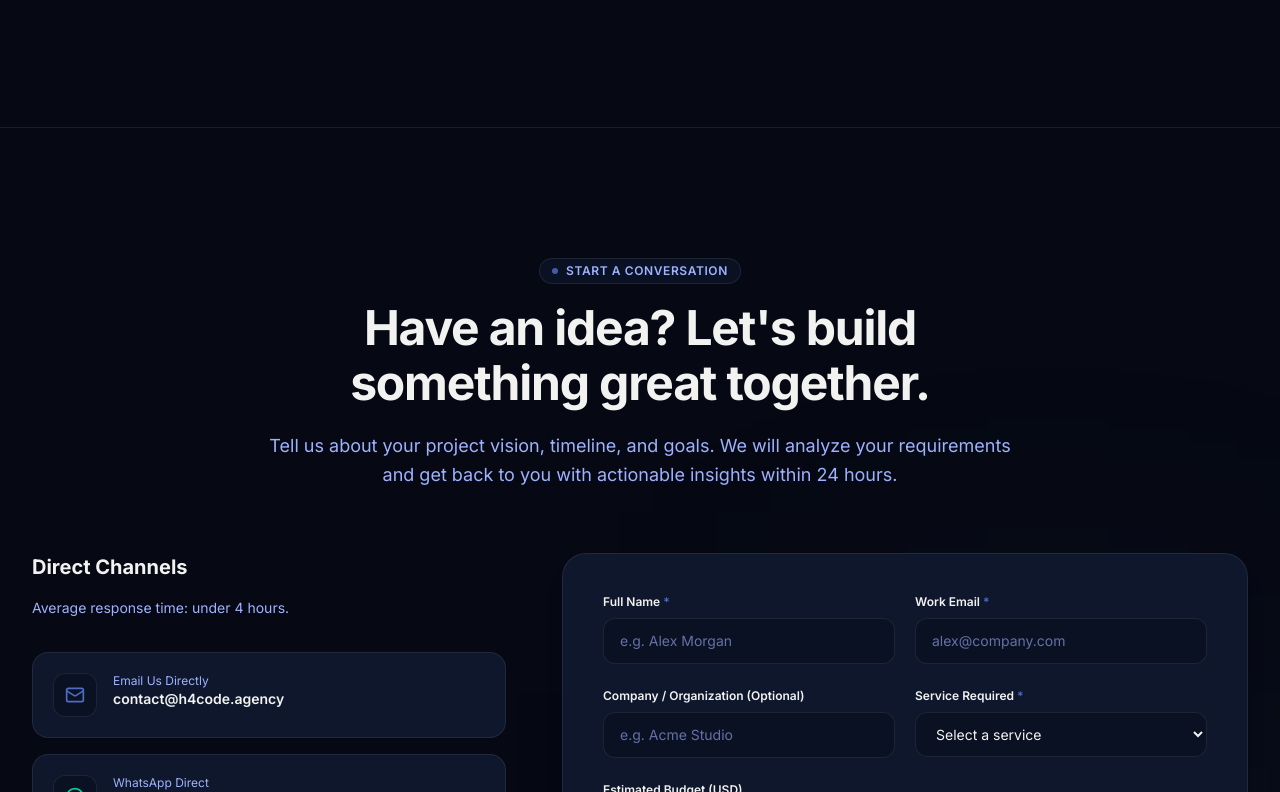
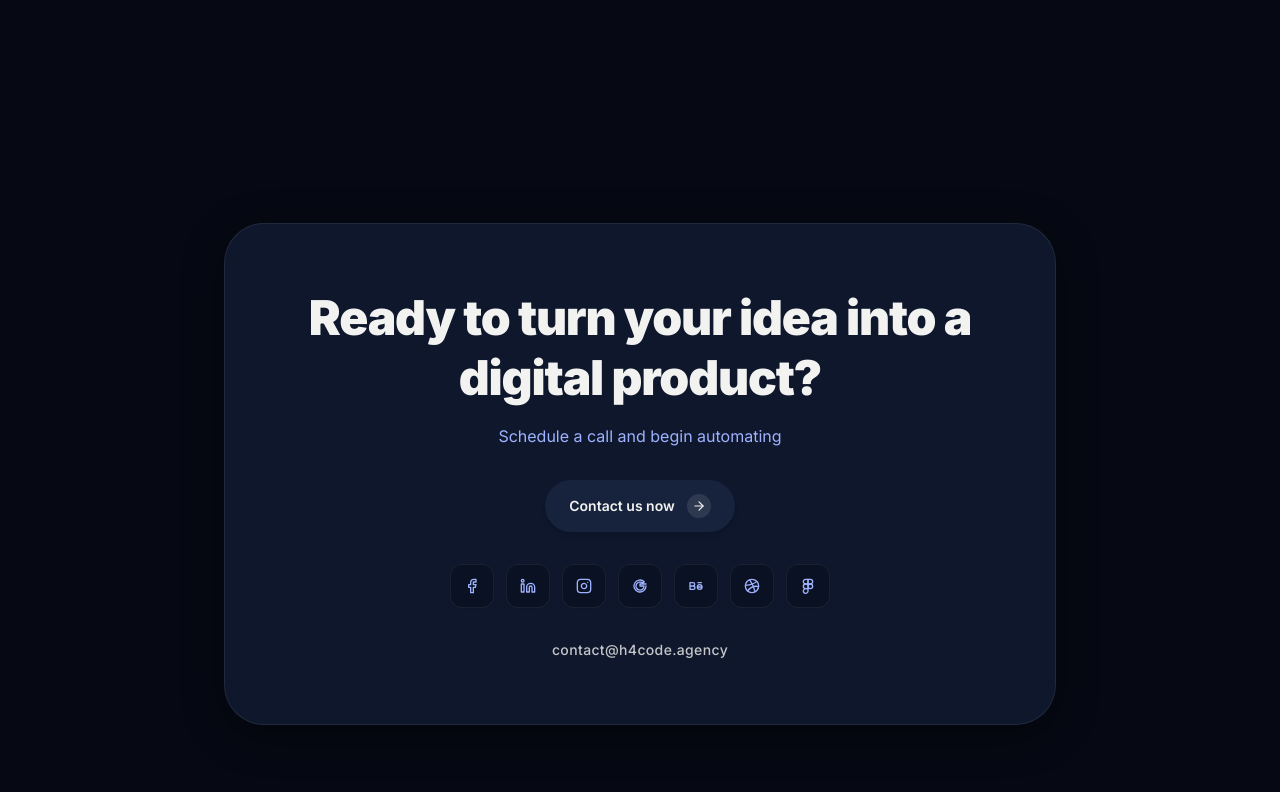
Before and after one commit to Noufel-sf/H4codeAgency, a Next.js app: page /en in a window 1280 px wide. Shown: the part 9288-10080 px from the top of the page. Built offline with nearby package versions, Linux system fonts and the light colour scheme.

Commit message:
feat(ui): add modern card CTA section with social icons and contact button

```diff
--- a/messages/ar.json
+++ b/messages/ar.json
@@ -209,6 +209,12 @@
       }
     }
   },
+  "cta": {
+    "headline": "جاهز لتحويل فكرتك إلى منتج رقمي متميز؟",
+    "subtitle": "احجز مكالمة استشارية وابدأ في أتمتة وتطوير أعمالك",
+    "button": "تواصل معنا الآن",
+    "email": "contact@h4code.agency"
+  },
   "contact": {
     "badge": "ابدأ محادثتك معنا",
     "headline": "لديك فكرة طموحة؟ لنحولها معاً إلى واقع رقمي مبهر.",
--- a/messages/en.json
+++ b/messages/en.json
@@ -209,6 +209,12 @@
       }
     }
   },
+  "cta": {
+    "headline": "Ready to turn your idea into a digital product?",
+    "subtitle": "Schedule a call and begin automating",
+    "button": "Contact us now",
+    "email": "contact@h4code.agency"
+  },
   "contact": {
     "badge": "START A CONVERSATION",
     "headline": "Have an idea? Let's build something great together.",
--- a/messages/fr.json
+++ b/messages/fr.json
@@ -209,6 +209,12 @@
       }
     }
   },
+  "cta": {
+    "headline": "Prêt à transformer votre idée en produit digital ?",
+    "subtitle": "Planifiez un échange et commencez à automatiser vos processus",
+    "button": "Contactez-nous maintenant",
+    "email": "contact@h4code.agency"
+  },
   "contact": {
     "badge": "ENGAGEONS LA CONVERSATION",
     "headline": "Vous avez un projet en tête ? Créons quelque chose d'exceptionnel ensemble.",
--- a/src/app/[locale]/page.tsx
+++ b/src/app/[locale]/page.tsx
@@ -9,6 +9,7 @@ import { Process } from '@/components/sections/Process';
 import { Technologies } from '@/components/sections/Technologies';
 import { Testimonials } from '@/components/sections/Testimonials';
 import { FAQ } from '@/components/sections/FAQ';
+import { CTA } from '@/components/sections/CTA';
 import { Contact } from '@/components/sections/Contact';
 
 interface PageProps {
@@ -20,7 +21,7 @@ export default async function HomePage({ params }: PageProps) {
   setRequestLocale(locale);
 
   return (
-    <div className="relative min-h-screen bg-white text-slate-900 dark:bg-[#090B10] dark:text-[#F5F7FC] flex flex-col transition-colors duration-200">
+    <div className="relative min-h-screen bg-background text-foreground flex flex-col transition-colors duration-200">
       <Navbar />
       <main className="flex-1">
         <Hero />
@@ -31,6 +32,7 @@ export default async function HomePage({ params }: PageProps) {
         <Technologies />
         <Testimonials />
         <FAQ />
+        <CTA />
         <Contact />
       </main>
       <Footer />
--- a/src/app/compiled.css
+++ b/src/app/compiled.css
@@ -399,6 +399,9 @@
   .mt-2 {
     margin-top: calc(var(--spacing) * 2);
   }
+  .mt-3 {
+    margin-top: calc(var(--spacing) * 3);
+  }
   .mt-4 {
     margin-top: calc(var(--spacing) * 4);
   }
@@ -837,6 +840,9 @@
   .rounded-\[1\.75rem\] {
     border-radius: 1.75rem;
   }
+  .rounded-\[2\.5rem\] {
+    border-radius: 2.5rem;
+  }
   .rounded-full {
     border-radius: calc(infinity * 1px);
   }
@@ -1070,6 +1076,12 @@
   }
   .bg-white {
     background-color: var(--color-white);
+  }
+  .bg-white\/15 {
+    background-color: color-mix(in srgb, #fff 15%, transparent);
+    @supports (color: color-mix(in lab, red, red)) {
+      background-color: color-mix(in oklab, var(--color-white) 15%, transparent);
+    }
   }
   .bg-white\/20 {
     background-color: color-mix(in srgb, #fff 20%, transparent);
@@ -1227,6 +1239,9 @@
   .p-7 {
     padding: calc(var(--spacing) * 7);
   }
+  .p-8 {
+    padding: calc(var(--spacing) * 8);
+  }
   .px-1 {
     padding-inline: var(--spacing);
   }
@@ -1280,6 +1295,9 @@
   }
   .py-12 {
     padding-block: calc(var(--spacing) * 12);
+  }
+  .py-16 {
+    padding-block: calc(var(--spacing) * 16);
   }
   .py-24 {
     padding-block: calc(var(--spacing) * 24);
@@ -1507,6 +1525,12 @@
   .text-foreground {
     color: var(--color-foreground);
   }
+  .text-foreground\/80 {
+    color: var(--color-foreground);
+    @supports (color: color-mix(in lab, red, red)) {
+      color: color-mix(in oklab, var(--color-foreground) 80%, transparent);
+    }
+  }
   .text-foreground\/85 {
     color: var(--color-foreground);
     @supports (color: color-mix(in lab, red, red)) {
@@ -1566,9 +1590,6 @@
   }
   .text-slate-800 {
     color: var(--color-slate-800);
-  }
-  .text-slate-900 {
-    color: var(--color-slate-900);
   }
   .text-stone-400 {
     color: var(--color-stone-400);
@@ -1619,6 +1640,10 @@
   }
   .shadow-\[0_4px_24px_rgba\(0\,0\,0\,0\.03\)\] {
     --tw-shadow: 0 4px 24px var(--tw-shadow-color, rgba(0,0,0,0.03));
+    box-shadow: var(--tw-inset-shadow), var(--tw-inset-ring-shadow), var(--tw-ring-offset-shadow), var(--tw-ring-shadow), var(--tw-shadow);
+  }
+  .shadow-\[0_4px_30px_rgba\(0\,0\,0\,0\.03\)\] {
+    --tw-shadow: 0 4px 30px var(--tw-shadow-color, rgba(0,0,0,0.03));
     box-shadow: var(--tw-inset-shadow), var(--tw-inset-ring-shadow), var(--tw-ring-offset-shadow), var(--tw-ring-shadow), var(--tw-shadow);
   }
   .shadow-\[0_20px_50px_rgba\(64\,88\,168\,0\.25\)\] {
@@ -1895,6 +1920,14 @@
         border-color: color-mix(in oklab, var(--color-primary) 40%, transparent);
       }
     }
+    .hover\:border-primary\/50:hover {
+      border-color: var(--color-primary);
+    }
+    @supports (color: color-mix(in lab, red, red)) {
+      .hover\:border-primary\/50:hover {
+        border-color: color-mix(in oklab, var(--color-primary) 50%, transparent);
+      }
+    }
     .hover\:bg-\[\#4776F5\]:hover {
       background-color: #4776F5;
     }
@@ -1921,6 +1954,9 @@
     }
     .hover\:text-foreground:hover {
       color: var(--color-foreground);
+    }
+    .hover\:text-primary:hover {
+      color: var(--color-primary);
     }
     .hover\:text-slate-900:hover {
       color: var(--color-slate-900);
@@ -2008,6 +2044,9 @@
     .sm\:mt-2 {
       margin-top: calc(var(--spacing) * 2);
     }
+    .sm\:mt-4 {
+      margin-top: calc(var(--spacing) * 4);
+    }
     .sm\:mt-5 {
       margin-top: calc(var(--spacing) * 5);
     }
@@ -2020,6 +2059,9 @@
     .sm\:block {
       display: block;
     }
+    .sm\:h-11 {
+      height: calc(var(--spacing) * 11);
+    }
     .sm\:h-48 {
       height: calc(var(--spacing) * 48);
     }
@@ -2035,6 +2077,9 @@
     .sm\:min-h-\[300px\] {
       min-height: 300px;
     }
+    .sm\:w-11 {
+      width: calc(var(--spacing) * 11);
+    }
     .sm\:w-48 {
       width: calc(var(--spacing) * 48);
     }
@@ -2055,6 +2100,9 @@
     }
     .sm\:justify-center {
       justify-content: center;
+    }
+    .sm\:gap-3 {
+      gap: calc(var(--spacing) * 3);
     }
     .sm\:gap-4 {
       gap: calc(var(--spacing) * 4);
@@ -2082,11 +2130,17 @@
     .sm\:p-10 {
       padding: calc(var(--spacing) * 10);
     }
+    .sm\:p-14 {
+      padding: calc(var(--spacing) * 14);
+    }
     .sm\:px-6 {
       padding-inline: calc(var(--spacing) * 6);
     }
     .sm\:py-2\.5 {
       padding-block: calc(var(--spacing) * 2.5);
+    }
+    .sm\:py-24 {
+      padding-block: calc(var(--spacing) * 24);
     }
     .sm\:py-32 {
       padding-block: calc(var(--spacing) * 32);
@@ -2150,6 +2204,9 @@
     }
     .md\:grid-cols-3 {
       grid-template-columns: repeat(3, minmax(0, 1fr));
+    }
+    .md\:p-16 {
+      padding: calc(var(--spacing) * 16);
     }
     .md\:text-5xl {
       font-size: var(--text-5xl);
@@ -2263,14 +2320,17 @@
       border-color: color-mix(in oklab, var(--color-white) 10%, transparent);
     }
   }
-  .dark\:bg-\[\#090B10\]:where(.dark, .dark *) {
-    background-color: #090B10;
-  }
   .dark\:bg-\[\#315BDB\]\/20:where(.dark, .dark *) {
     background-color: color-mix(in oklab, #315BDB 20%, transparent);
   }
   .dark\:bg-\[\#10141C\]:where(.dark, .dark *) {
     background-color: #10141C;
+  }
+  .dark\:bg-white\/10:where(.dark, .dark *) {
+    background-color: color-mix(in srgb, #fff 10%, transparent);
+    @supports (color: color-mix(in lab, red, red)) {
+      background-color: color-mix(in oklab, var(--color-white) 10%, transparent);
+    }
   }
   .dark\:bg-white\/20:where(.dark, .dark *) {
     background-color: color-mix(in srgb, #fff 20%, transparent);
@@ -2358,6 +2418,10 @@
   }
   .dark\:shadow-\[0_8px_30px_rgba\(0\,0\,0\,0\.3\)\]:where(.dark, .dark *) {
     --tw-shadow: 0 8px 30px var(--tw-shadow-color, rgba(0,0,0,0.3));
+    box-shadow: var(--tw-inset-shadow), var(--tw-inset-ring-shadow), var(--tw-ring-offset-shadow), var(--tw-ring-shadow), var(--tw-shadow);
+  }
+  .dark\:shadow-\[0_10px_40px_rgba\(0\,0\,0\,0\.4\)\]:where(.dark, .dark *) {
+    --tw-shadow: 0 10px 40px var(--tw-shadow-color, rgba(0,0,0,0.4));
     box-shadow: var(--tw-inset-shadow), var(--tw-inset-ring-shadow), var(--tw-ring-offset-shadow), var(--tw-ring-shadow), var(--tw-shadow);
   }
   @media (hover: hover) {
--- /dev/null
+++ b/src/components/sections/CTA.tsx
@@ -0,0 +1,205 @@
+'use client';
+
+import React from 'react';
+import { useTranslations } from 'next-intl';
+import { Container } from '../ui/Container';
+import { AnimatedSection } from '../ui/AnimatedSection';
+import { ArrowRight, ArrowLeft } from 'lucide-react';
+import { useLocale } from 'next-intl';
+
+export function CTA() {
+  const t = useTranslations('cta');
+  const locale = useLocale();
+  const isRtl = locale === 'ar';
+  const ArrowIcon = isRtl ? ArrowLeft : ArrowRight;
+
+  const socialLinks = [
+    {
+      name: 'Facebook',
+      href: 'https://facebook.com',
+      icon: (
+        <svg
+          className="w-4 h-4"
+          viewBox="0 0 24 24"
+          fill="none"
+          stroke="currentColor"
+          strokeWidth="2"
+          strokeLinecap="round"
+          strokeLinejoin="round"
+        >
+          <path d="M18 2h-3a5 5 0 0 0-5 5v3H7v4h3v8h4v-8h3l1-4h-4V7a1 1 0 0 1 1-1h3z" />
+        </svg>
+      )
+    },
+    {
+      name: 'LinkedIn',
+      href: 'https://linkedin.com',
+      icon: (
+        <svg
+          className="w-4 h-4"
+          viewBox="0 0 24 24"
+          fill="none"
+          stroke="currentColor"
+          strokeWidth="2"
+          strokeLinecap="round"
+          strokeLinejoin="round"
+        >
+          <rect width="4" height="12" x="2" y="9" />
+          <circle cx="4" cy="4" r="2" />
+          <path d="M16 8a6 6 0 0 1 6 6v7h-4v-7a2 2 0 0 0-2-2 2 2 0 0 0-2 2v7h-4v-7a6 6 0 0 1 6-6z" />
+        </svg>
+      )
+    },
+    {
+      name: 'Instagram',
+      href: 'https://instagram.com',
+      icon: (
+        <svg
+          className="w-4 h-4"
+          viewBox="0 0 24 24"
+          fill="none"
+          stroke="currentColor"
+          strokeWidth="2"
+          strokeLinecap="round"
+          strokeLinejoin="round"
+        >
+          <rect width="20" height="20" x="2" y="2" rx="5" ry="5" />
+          <path d="M16 11.37A4 4 0 1 1 12.63 8 4 4 0 0 1 16 11.37z" />
+          <line x1="17.5" x2="17.51" y1="6.5" y2="6.5" />
+        </svg>
+      )
+    },
+    {
+      name: 'Google',
+      href: 'mailto:contact@h4code.agency',
+      icon: (
+        <svg
+          className="w-4 h-4"
+          viewBox="0 0 24 24"
+          fill="none"
+          stroke="currentColor"
+          strokeWidth="2"
+          strokeLinecap="round"
+          strokeLinejoin="round"
+        >
+          <path d="M21 12a9 9 0 1 1-2.64-6.36L16.2 7.8A6 6 0 1 0 18 12h-6v-3h9" />
+        </svg>
+      )
+    },
+    {
+      name: 'Behance',
+      href: 'https://behance.net',
+      icon: (
+        <svg
+          className="w-4 h-4"
+          viewBox="0 0 24 24"
+          fill="none"
+          stroke="currentColor"
+          strokeWidth="2"
+          strokeLinecap="round"
+          strokeLinejoin="round"
+        >
+          <path d="M3 7h4.5a2.5 2.5 0 0 1 0 5H3V7zm0 5h5a2.5 2.5 0 0 1 0 5H3v-5z" />
+          <path d="M14 13.5a3.5 3.5 0 1 0 3.5-3.5 3.5 3.5 0 0 0-3.5 3.5zm0 0h7" />
+          <path d="M15 7h5" />
+        </svg>
+      )
+    },
+    {
+      name: 'Dribbble',
+      href: 'https://dribbble.com',
+      icon: (
+        <svg
+          className="w-4 h-4"
+          viewBox="0 0 24 24"
+          fill="none"
+          stroke="currentColor"
+          strokeWidth="2"
+          strokeLinecap="round"
+          strokeLinejoin="round"
+        >
+          <circle cx="12" cy="12" r="10" />
+          <path d="M19.13 5.09C15.22 9.14 10 10.44 2.25 10.94" />
+          <path d="M21.75 12.84c-6.62-1.41-12.14 1-16.38 6.32" />
+          <path d="M8.56 2.75c4.37 6 6 9.42 8 17.72" />
+        </svg>
+      )
+    },
+    {
+      name: 'Figma',
+      href: 'https://figma.com',
+      icon: (
+        <svg
+          className="w-4 h-4"
+          viewBox="0 0 24 24"
+          fill="none"
+          stroke="currentColor"
+          strokeWidth="2"
+          strokeLinecap="round"
+          strokeLinejoin="round"
+        >
+          <path d="M5 5.5A3.5 3.5 0 0 1 8.5 2H12v7H8.5A3.5 3.5 0 0 1 5 5.5z" />
+          <path d="M12 2h3.5a3.5 3.5 0 1 1 0 7H12V2z" />
+          <path d="M12 12.5a3.5 3.5 0 1 1 7 0 3.5 3.5 0 1 1-7 0z" />
+          <path d="M5 19.5A3.5 3.5 0 0 1 8.5 16H12v3.5a3.5 3.5 0 1 1-7 0z" />
+          <path d="M5 12.5A3.5 3.5 0 0 1 8.5 9H12v7H8.5A3.5 3.5 0 0 1 5 12.5z" />
+        </svg>
+      )
+    }
+  ];
+
+  return (
+    <section className="relative py-16 sm:py-24 bg-background transition-colors duration-200 overflow-hidden">
+      <Container size="narrow">
+        <AnimatedSection direction="up">
+          <div className="relative rounded-[2.5rem] bg-card border border-border p-8 sm:p-14 md:p-16 text-center flex flex-col items-center justify-center shadow-[0_4px_30px_rgba(0,0,0,0.03)] dark:shadow-[0_10px_40px_rgba(0,0,0,0.4)]">
+            {/* Main Headline */}
+            <h2 className="text-3xl sm:text-4xl md:text-5xl font-black text-foreground tracking-tight max-w-2xl leading-tight">
+              {t('headline')}
+            </h2>
+
+            {/* Subtitle */}
+            <p className="text-sm sm:text-base text-muted-foreground mt-3 sm:mt-4 font-normal max-w-md">
+              {t('subtitle')}
+            </p>
+
+            {/* Action Button */}
+            <a
+              href="#contact"
+              className="mt-8 inline-flex items-center gap-3 px-6 py-3.5 rounded-full bg-secondary hover:bg-secondary-hover text-secondary-foreground text-sm font-semibold transition-all duration-300 shadow-md hover:shadow-xl hover:-translate-y-0.5 group cursor-pointer"
+            >
+              <span>{t('button')}</span>
+              <span className="w-6 h-6 rounded-full bg-white/15 dark:bg-white/10 flex items-center justify-center transition-transform group-hover:translate-x-0.5 rtl:group-hover:-translate-x-0.5">
+                <ArrowIcon className="w-3.5 h-3.5" />
+              </span>
+            </a>
+
+            {/* Social Icons Row */}
+            <div className="mt-8 flex items-center justify-center gap-2 sm:gap-3 flex-wrap">
+              {socialLinks.map((social) => (
+                <a
+                  key={social.name}
+                  href={social.href}
+                  target="_blank"
+                  rel="noopener noreferrer"
+                  aria-label={social.name}
+                  className="w-10 h-10 sm:w-11 sm:h-11 rounded-xl bg-surface border border-border/80 hover:border-primary/50 text-muted-foreground hover:text-foreground hover:bg-surface-hover flex items-center justify-center transition-all duration-200 hover:-translate-y-0.5 shadow-xs"
+                >
+                  {social.icon}
+                </a>
+              ))}
+            </div>
+
+            {/* Email link at the bottom */}
+            <a
+              href={`mailto:${t('email')}`}
+              className="mt-8 text-xs sm:text-sm font-medium text-foreground/80 hover:text-primary transition-colors cursor-pointer tracking-wide"
+            >
+              {t('email')}
+            </a>
+          </div>
+        </AnimatedSection>
+      </Container>
+    </section>
+  );
+}
```
